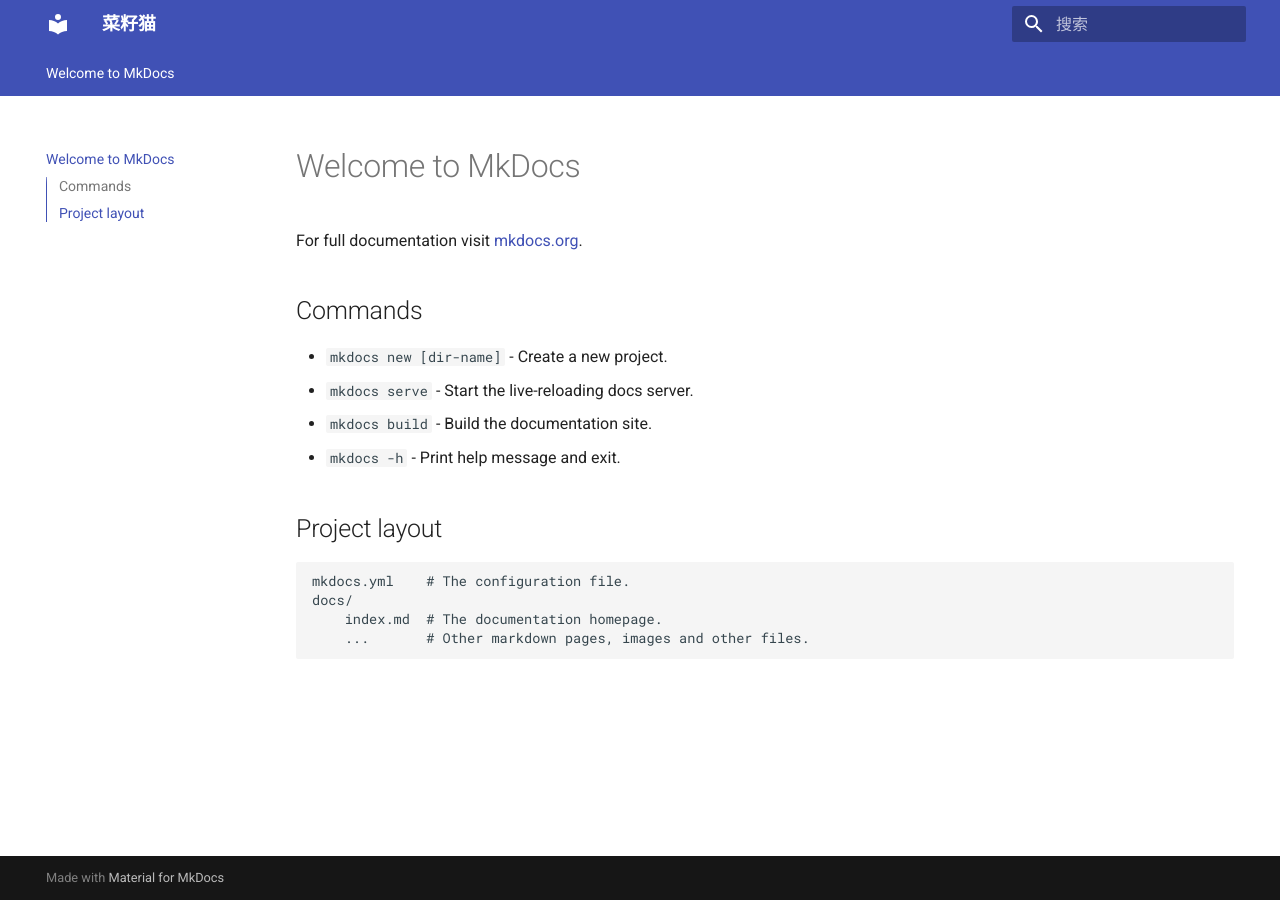
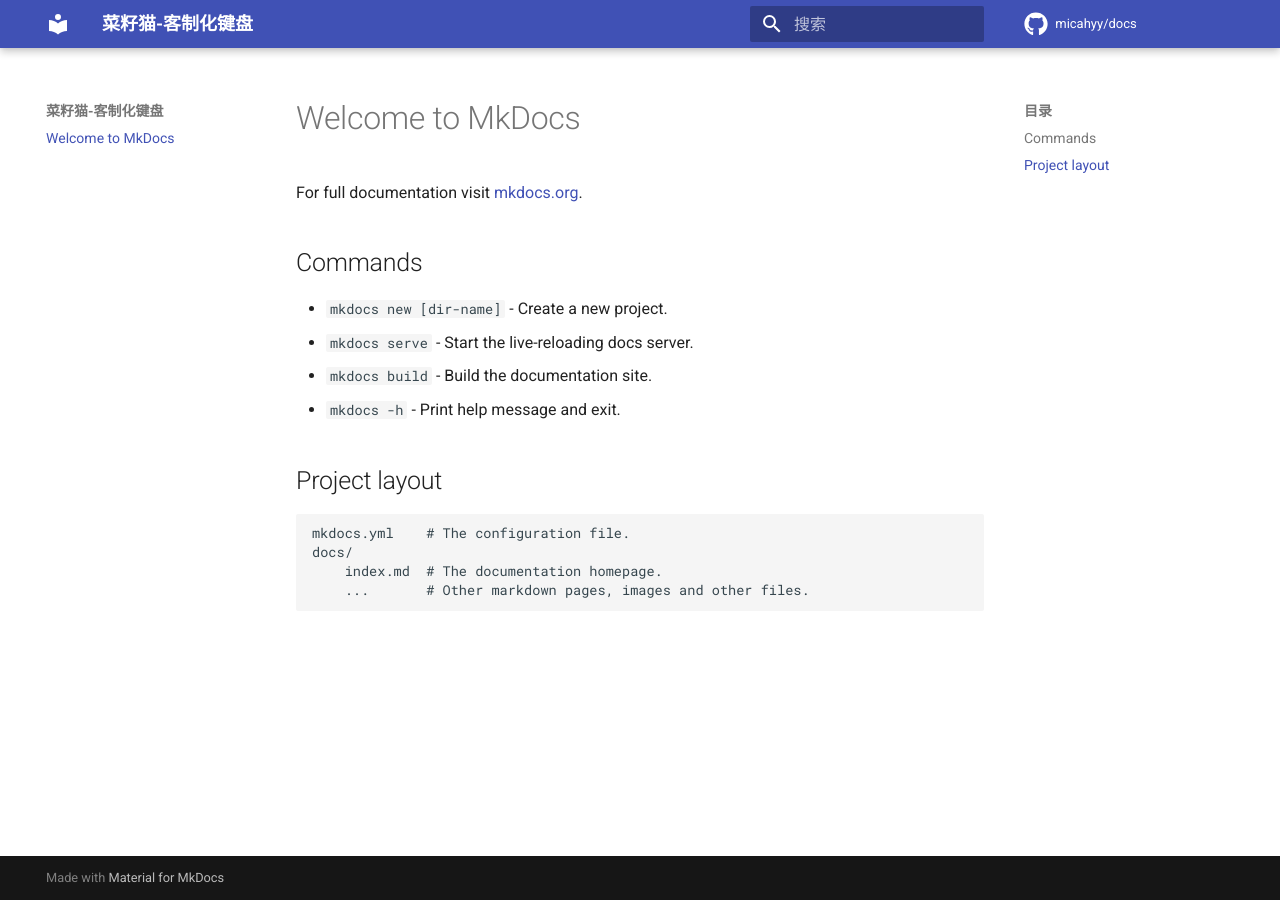
Before and after one commit to micahyy/docs, an MkDocs documentation site: the page built from docs/index.md, in a window 1280 px wide. Built offline with MkDocs 1.6.1 and Material for MkDocs 9.7.7, drawn with Linux system fonts in a browser that asks for light colours; comment, search, counter and statistics services are not loaded.

Commit message:
Update mkdocs.yml

```diff
--- a/mkdocs.yml
+++ b/mkdocs.yml
@@ -1,19 +1,70 @@
-site_name: 菜籽猫
-site_url: https://micahyy.github.io/docs/
+# 网站基本信息
+site_name: 菜籽猫-客制化键盘 # 请替换为你自己的名称，例如：菜籽猫的文档
+site_url: https://micahyy.github.io/docs/ # 你的网站地址
+site_description: 这是你的网站描述
+site_author: 菜籽猫
+
+# 主题设置 - 这是与 QMK 保持一致的关键
 theme:
   name: material
+  # QMK 文档使用了这些特性
   features:
-    - navigation.tabs
-    - navigation.sections
-    - navigation.top
-    - toc.integrate
+    - navigation.tabs        # 顶级导航显示为标签页
+    - navigation.sections    # 侧边栏显示为章节
+    - navigation.top         # 显示回到顶部按钮
+    - toc.integrate          # 将右侧的目录树集成到左侧导航栏（QMK 特色）
+    - search.suggest         # 搜索框显示关键词建议
+    - search.highlight       # 搜索时高亮关键词
+  # QMK 文档的颜色方案
   palette:
-    - scheme: default
-      primary: indigo
-      accent: indigo
-  language: zh
+    - scheme: default        # 使用默认的亮色主题
+      primary: indigo        # 主色为靛蓝色
+      accent: indigo         # 强调色为靛蓝色
+  # 字体设置 (可选，QMK 使用的是默认字体)
+  font:
+    text: Roboto
+    code: Roboto Mono
+  language: zh               # 界面语言设置为中文
+  # 图标设置
+  icon:
+    repo: fontawesome/brands/github
+  # 显示最后更新时间
+  features:
+    - header.autohide
+    - navigation.expand
+    - navigation.indexes
+    - navigation.instant
+    - navigation.tracking
 
+# 扩展 Markdown 语法，以支持 QMK 文档中的丰富样式
 markdown_extensions:
-  - admonition
-  - pymdownx.details
-  - pymdownx.superfences
+  - admonition               # 支持提示框 (!!! note)
+  - pymdownx.details         # 支持可折叠的提示框
+  - pymdownx.superfences     # 支持代码块嵌套
+  - pymdownx.tabbed:         # 支持标签页
+      alternate_style: true
+  - attr_list                # 支持在 Markdown 中给元素添加属性
+  - pymdownx.emoji:          # 支持 Emoji 图标
+      emoji_index: !!python/name:materialx.emoji.twemoji
+      emoji_generator: !!python/name:materialx.emoji.to_svg
+  - pymdownx.highlight:      # 代码高亮
+      anchor_linenums: true
+  - pymdownx.inlinehilite    # 行内代码高亮
+  - pymdownx.snippets        # 代码片段
+  - toc:
+      permalink: true        # 为标题生成永久链接
+
+# 插件配置 (QMK 文档可能使用了这些插件来增强功能)
+plugins:
+  - search:                  # 内置搜索插件
+      lang: zh               # 搜索语言设为中文
+  - minify:                  # 优化：压缩生成的HTML文件（需要安装 mkdocs-minify-plugin）
+      minify_html: true
+  - git-revision-date-localized: # 显示页面最后更新时间（需要安装 mkdocs-git-revision-date-localized-plugin）
+      type: date
+      enable_creation_date: false
+
+# 可选：设置仓库地址，会在每个页面右上角显示"Edit this page"链接
+repo_url: https://github.com/micahyy/docs
+repo_name: micahyy/docs
+edit_uri: edit/main/docs/
```
